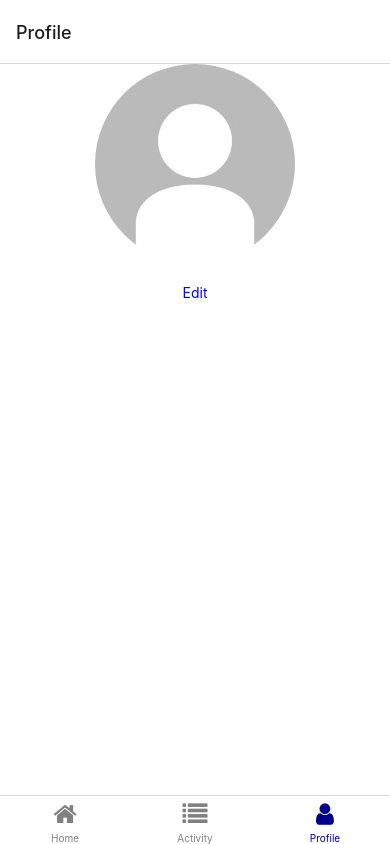
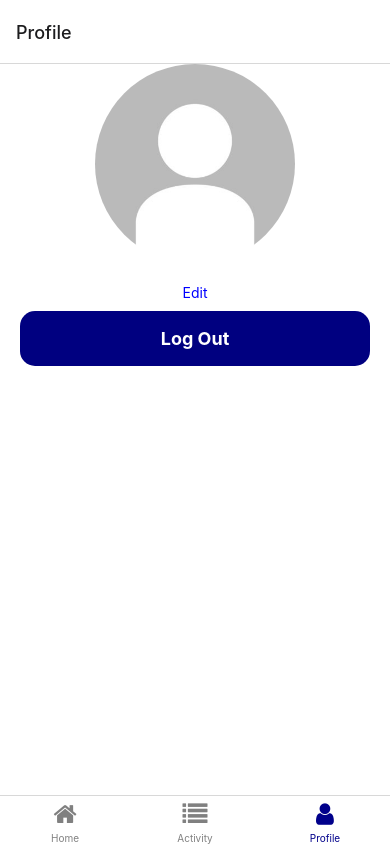
Before and after one commit to PearlynnT/BrainHack-CODE_EXP-2022, a React Native app: screen /Profile in a window 390 px wide. Built offline with nearby package versions, Linux system fonts and the light colour scheme.

Commit message:
Added Log Out button to Profile Screen

```diff
--- a/screens/ProfileScreen.js
+++ b/screens/ProfileScreen.js
@@ -22,6 +22,8 @@ export default function ProfileScreen() {
     setSelectedImage({ localUri: pickerResult.uri });
   };
 
+  const onLogoutPress = () => {}; // TODO
+
   return (
     <View style={styles.container}>
       {selectedImage !== null ? (
@@ -37,6 +39,9 @@ export default function ProfileScreen() {
       )}
       <TouchableOpacity onPress={openImagePickerAsync}>
         <Text style={styles.edit}>Edit</Text>
+      </TouchableOpacity>
+      <TouchableOpacity style={styles.button} onPress={() => onLogoutPress()}>
+        <Text style={styles.buttonTitle}>Log Out</Text>
       </TouchableOpacity>
     </View>
   );
@@ -60,4 +65,19 @@ const styles = StyleSheet.create({
     color: "blue",
     marginTop: 20,
   },
+  button: {
+    width: 350,
+    height: 55,
+    margin: 10,
+    padding: 8,
+    borderRadius: 15,
+    backgroundColor: "#000080",
+    alignItems: "center",
+    justifyContent: "center",
+  },
+  buttonTitle: {
+    color: "white",
+    fontSize: 18,
+    fontWeight: "bold",
+  },
 });
```
